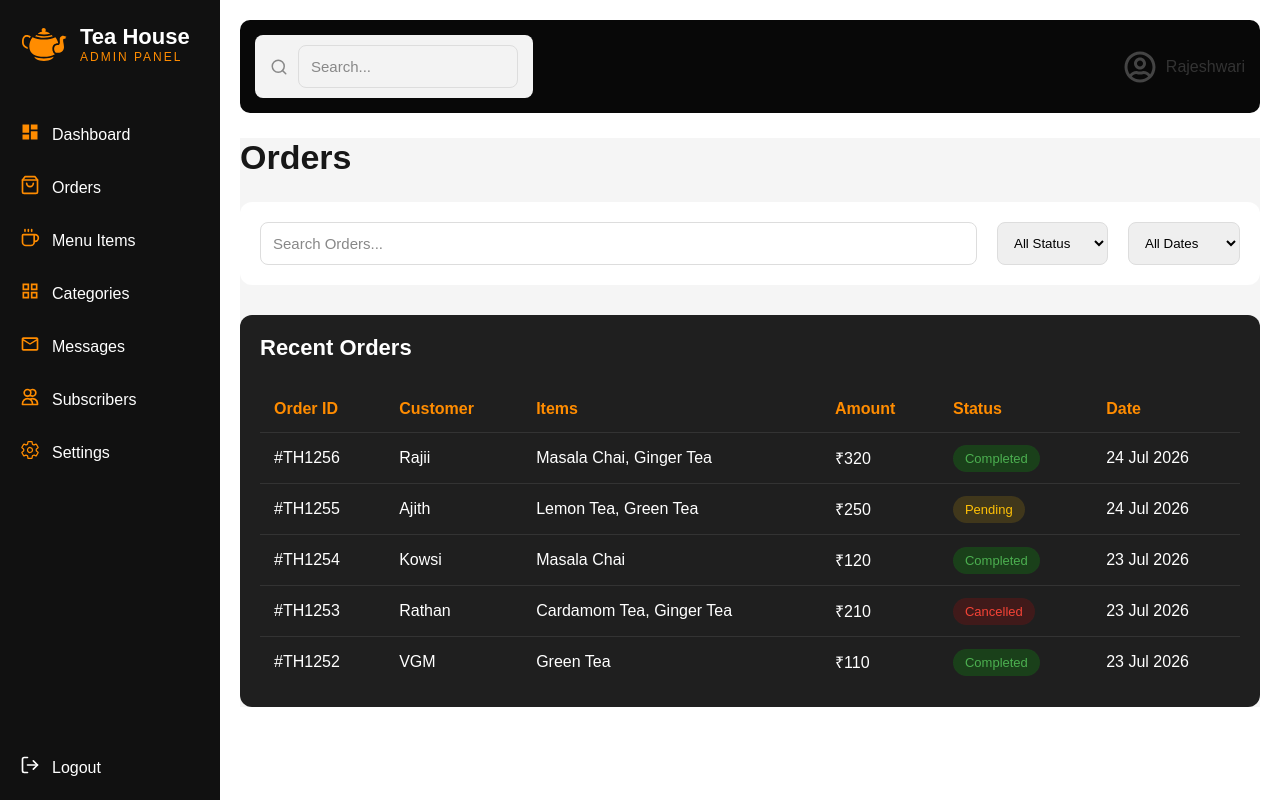
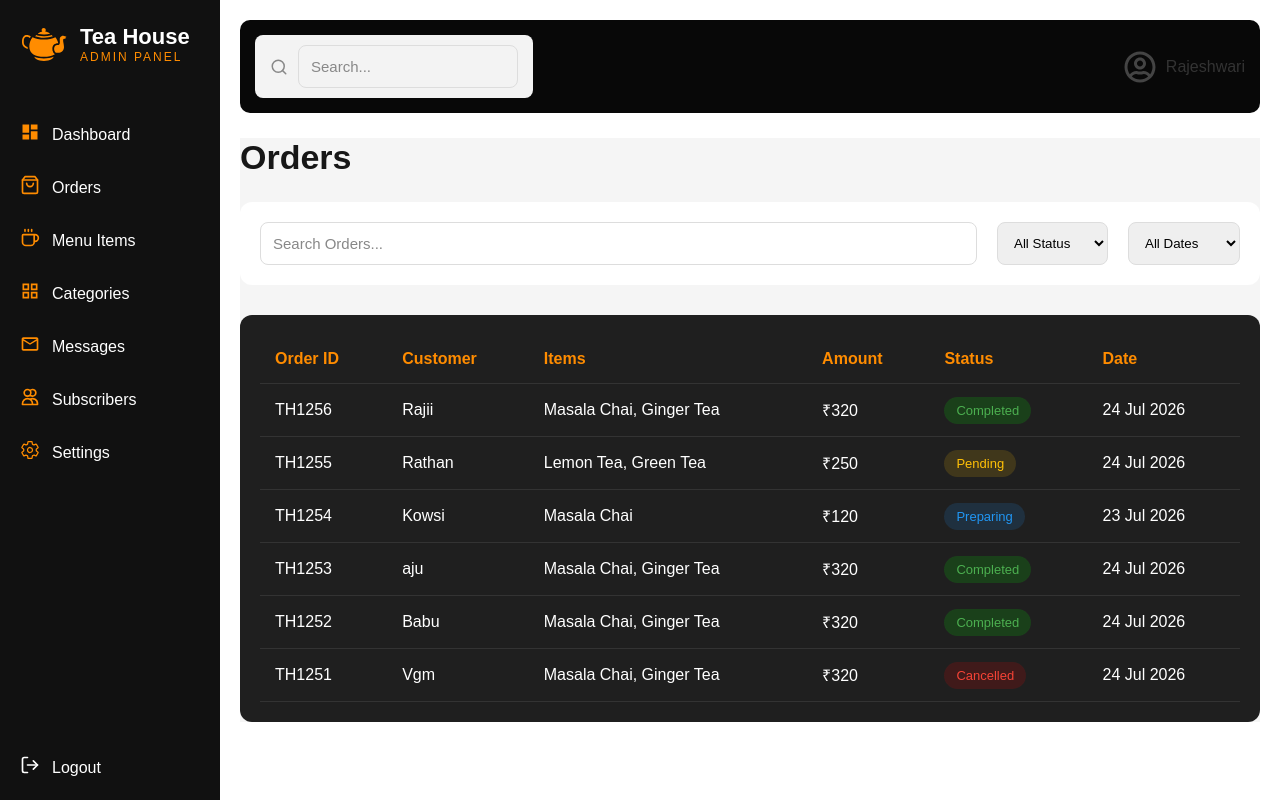
Before and after one commit to rajeshwari-frontend/Tea_House_Project, a Next.js app: page /dashboard/orders in a window 1280 px wide. Built offline with nearby package versions, Linux system fonts and the light colour scheme.

Commit message:
build search input

```diff
--- a/components/Orders/OrdersTable/index.css
+++ b/components/Orders/OrdersTable/index.css
@@ -0,0 +1,55 @@
+.orders-table-container {
+  background: #1f1f1f;
+  border-radius: 12px;
+  padding: 20px;
+  margin-top: 20px;
+  margin-bottom: 10px;
+  overflow-x: auto;
+}
+
+.orders-table {
+  width: 100%;
+  border-collapse: collapse;
+  color: white;
+}
+
+.orders-table th {
+  text-align: left;
+  padding: 15px;
+  color: #ff8c00;
+  border-bottom: 1px solid #333;
+}
+
+.orders-table td {
+  padding: 15px;
+  border-bottom: 1px solid #333;
+}
+
+.orders-table tr:hover {
+  background: #2a2a2a;
+}
+.status {
+  padding: 6px 12px;
+  border-radius: 20px;
+  font-size: 13px;
+}
+
+.completed {
+  background: rgba(0,255,0,.15);
+  color: #4caf50;
+}
+
+.pending {
+  background: rgba(255,193,7,.15);
+  color: #ffc107;
+}
+
+.preparing {
+  background: rgba(33,150,243,.15);
+  color: #2196f3;
+}
+
+.cancelled {
+  background: rgba(255,0,0,.15);
+  color: #f44336;
+}
--- a/components/Orders/OrdersTable/index.jsx
+++ b/components/Orders/OrdersTable/index.jsx
@@ -0,0 +1,40 @@
+import "./index.css";
+
+
+const OrdersTable = ({ orders }) => {
+  return (
+    <div className="orders-table-container">
+      <table className="orders-table">
+        <thead>
+          <tr>
+            <th>Order ID</th>
+            <th>Customer</th>
+            <th>Items</th>
+            <th>Amount</th>
+            <th>Status</th>
+            <th>Date</th>
+          </tr>
+        </thead>
+
+        <tbody>
+          {orders.map((order) => (
+            <tr key={order.id}>
+              <td>{order.id}</td>
+              <td>{order.customer}</td>
+              <td>{order.items}</td>
+              <td>{order.amount}</td>
+              <td>
+  <span className={`status ${order.status.toLowerCase()}`}>
+    {order.status}
+  </span>
+</td>
+              <td>{order.date}</td>
+            </tr>
+          ))}
+        </tbody>
+      </table>
+    </div>
+  );
+};
+
+export default OrdersTable;
--- a/components/Orders/index.jsx
+++ b/components/Orders/index.jsx
@@ -1,10 +1,67 @@
-import RecentOrders from "../Dashboard/RecentOrders";
+"use client";
+import { useState } from "react";
+import OrdersTable from "./OrdersTable";
 import "./index.css";
 
-
+const orders = [
+  {
+    id: "TH1256",
+    customer: "Rajii",
+    items: "Masala Chai, Ginger Tea",
+    amount: "₹320",
+    status: "Completed",
+    date: "24 Jul 2026",
+  },
+  {
+    id: "TH1255",
+    customer: "Rathan",
+    items: "Lemon Tea, Green Tea",
+    amount: "₹250",
+    status: "Pending",
+    date: "24 Jul 2026",
+  },
+  {
+    id: "TH1254",
+    customer: "Kowsi",
+    items: "Masala Chai",
+    amount: "₹120",
+    status: "Preparing",
+    date: "23 Jul 2026",
+  },
+  {
+    id: "TH1253",
+    customer: "aju",
+    items: "Masala Chai, Ginger Tea",
+    amount: "₹320",
+    status: "Completed",
+    date: "24 Jul 2026",
+  },
+  {
+    id: "TH1252",
+    customer: "Babu",
+    items: "Masala Chai, Ginger Tea",
+    amount: "₹320",
+    status: "Completed",
+    date: "24 Jul 2026",
+  },
+  {
+    id: "TH1251",
+    customer: "Vgm",
+    items: "Masala Chai, Ginger Tea",
+    amount: "₹320",
+    status: "Cancelled",
+    date: "24 Jul 2026",
+  },
+];
 
 
 const Orders = () => {
+    const [searchTerm, setSearchTerm] = useState("");
+    const filteredOrders = orders.filter((order) =>
+  order.customer.toLowerCase().includes(searchTerm.toLowerCase()) ||
+  order.id.toLowerCase().includes(searchTerm.toLowerCase()) ||
+  order.items.toLowerCase().includes(searchTerm.toLowerCase())
+);
   return (
     <div className="orders-page">
 
@@ -18,10 +75,12 @@ const Orders = () => {
       <div className="orders-toolbar">
 
         <input
-          type="text"
-          placeholder="Search Orders..."
-          className="search-input"
-        />
+  type="text"
+  placeholder="Search Orders..."
+  className="search-input"
+  value={searchTerm}
+  onChange={(e) => setSearchTerm(e.target.value)}
+/>
 
         <select className="status-filter">
           <option>All Status</option>
@@ -39,7 +98,7 @@ const Orders = () => {
         </select>
 
       </div>
-<RecentOrders/>
+<OrdersTable orders={filteredOrders} />
     </div>
   );
 };
```
